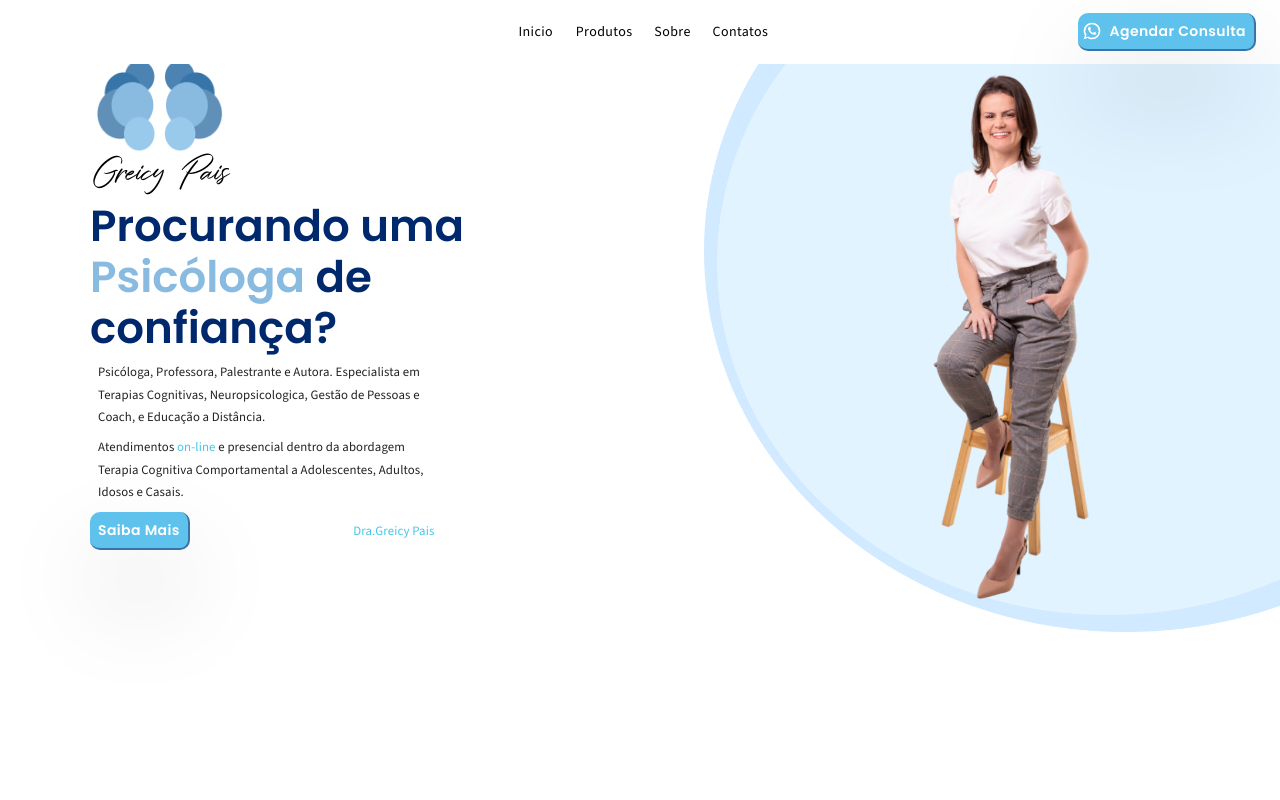
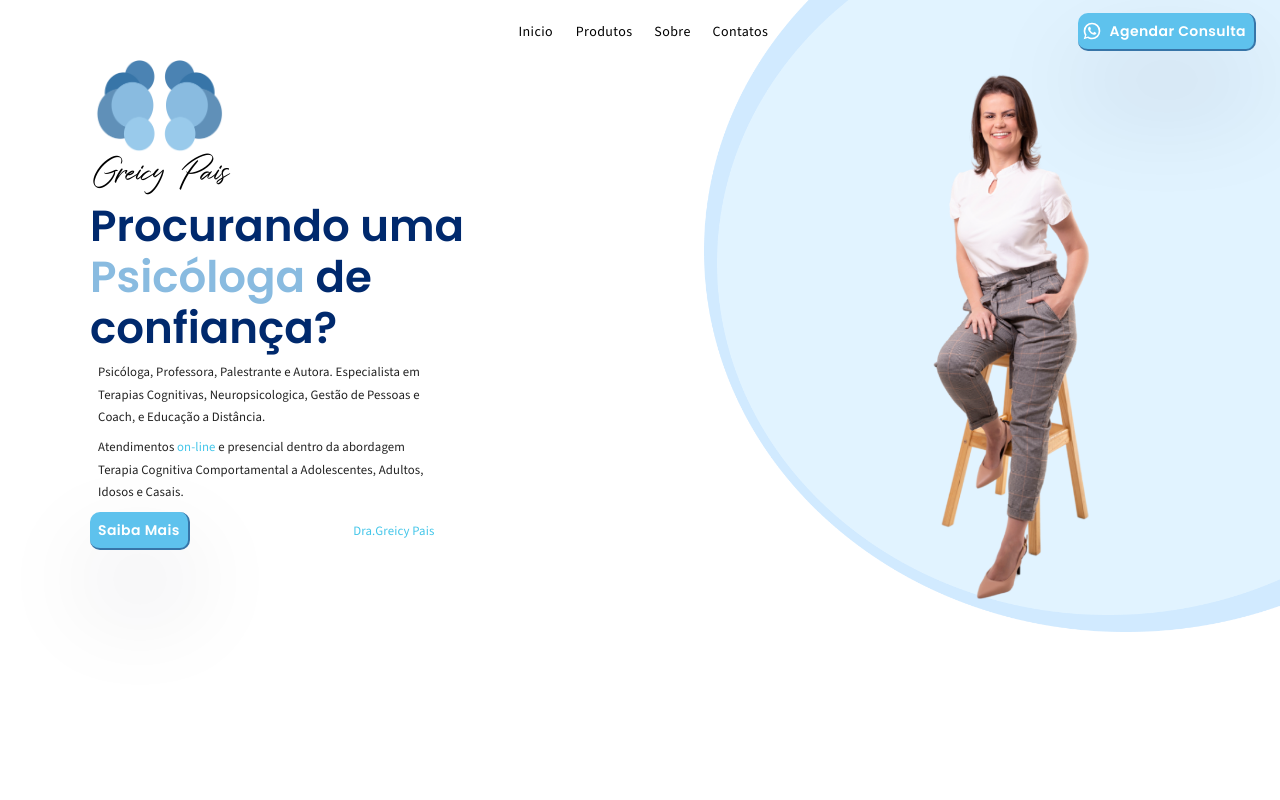
Before and after one commit to AlexandreNMota/greicy-lp, a React (Vite) app: page / in a window 1280 px wide. Shown: the top 800 px of the page. Built offline with nearby package versions, Linux system fonts and the light colour scheme.

Commit message:
absolute header

```diff
--- a/src/components/UI/header/styles.ts
+++ b/src/components/UI/header/styles.ts
@@ -34,9 +34,10 @@ export const StyledButton = styled(Button)(({}) => {
 
 export const StyledAppBar = styled(AppBar)(({}: StyledAppBarProps) => {
   return {
-    backgroundColor: "#fff",
+    backgroundColor: "transparent",
     color: "#000",
     borderColor: "transparent",
     boxShadow: "none",
+    position: "absolute",
   };
 });
```
